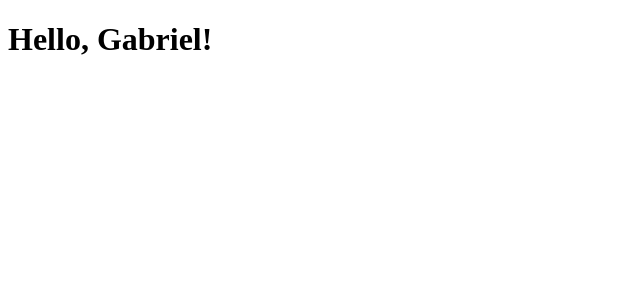
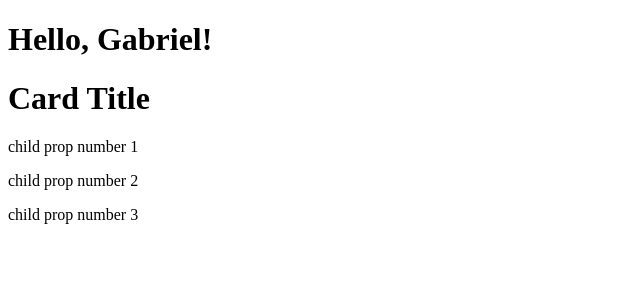
Before and after one commit to gabrielsantosdelima/frontend-studies, a React (Vite) app in the folder react-studies/: page / in a window 1280 px wide. Shown: the top 300 px of the page, without its empty margins (0-640 px from the left). Built offline with nearby package versions, Linux system fonts and the light colour scheme.

Commit message:
feat(card): support title and children composition

```diff
--- a/react-studies/src/App.tsx
+++ b/react-studies/src/App.tsx
@@ -1,7 +1,17 @@
-import Greeting from './components/Greeting';
+import { Greeting } from './components/Greeting';
+import { Card } from './components/Card';
 
 function App() {
-  return <Greeting name = "Gabriel"/>;
+  return (
+    <>
+      <Greeting name= "Gabriel"/>
+      <Card title= "Card Title">
+        <p>child prop number 1</p>
+        <p>child prop number 2</p>
+        <p>child prop number 3</p>
+      </Card>
+    </>
+  )
 }
 
 export default App
--- /dev/null
+++ b/react-studies/src/components/Card.tsx
@@ -0,0 +1,13 @@
+    export function Card (props: CardProps) {
+    return (
+        <div>
+            <h1>{props.title}</h1>
+            {props.children}
+        </div>
+    );
+}
+
+interface CardProps {
+    title: string;
+    children: React.ReactNode;
+}
--- a/react-studies/src/components/Greeting.tsx
+++ b/react-studies/src/components/Greeting.tsx
@@ -1,8 +1,7 @@
-const Greeting = (props: GreetingsProp) => {
+export function Greeting (props: GreetingsProp) {
     return <h1> Hello, {props.name}! </h1>;
 }
 
 interface GreetingsProp {
     name: string;
 }
-export default Greeting;
```
Also changed, not shown: 1 other file (tests, documents, lock files or other folders).
